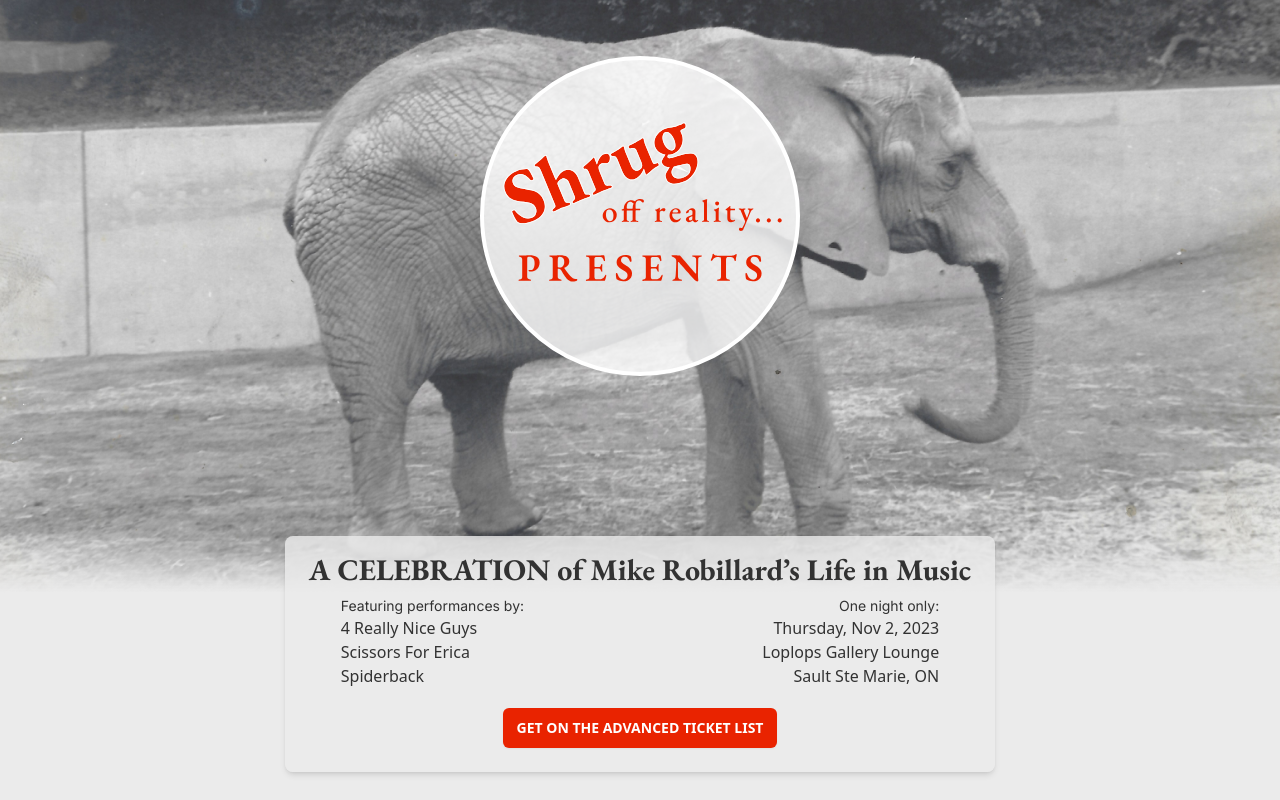
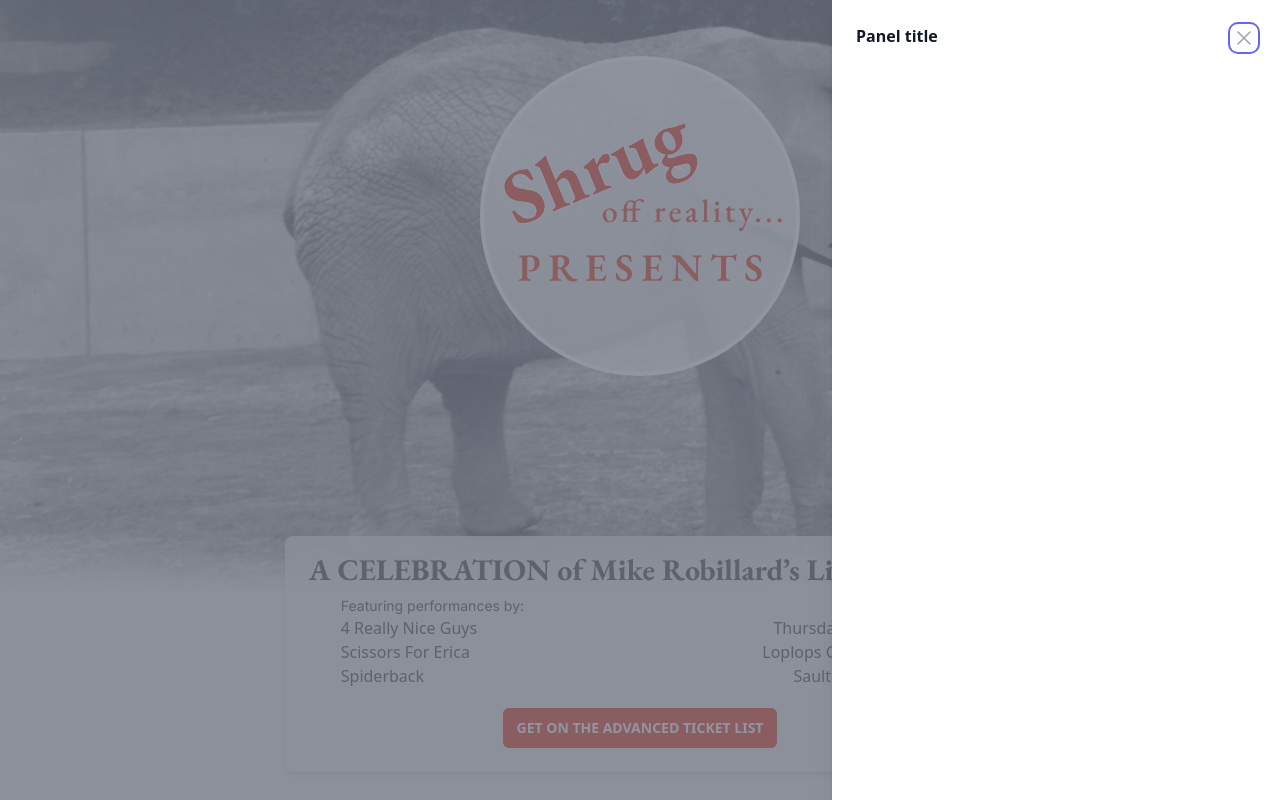
Before and after one commit to widgetapps/shrug-tribute, a Next.js app: page / in a window 1280 px wide. Both pictures are taken after a click on the button "GET ON THE ADVANCED TICKET LIST". Built offline with nearby package versions, Linux system fonts and the light colour scheme.

Commit message:
Got the slide-over working.

```diff
--- a/package.json
+++ b/package.json
@@ -9,6 +9,8 @@
     "lint": "next lint"
   },
   "dependencies": {
+    "@headlessui/react": "^1.7.13",
+    "@heroicons/react": "^2.0.17",
     "@types/node": "18.15.11",
     "@types/react": "18.0.34",
     "@types/react-dom": "18.0.11",
--- /dev/null
+++ b/src/components/subscribe.tsx
@@ -0,0 +1,65 @@
+import {Fragment} from "react";
+import {Dialog, Transition} from "@headlessui/react";
+import {XMarkIcon} from "@heroicons/react/24/outline";
+
+// @ts-ignore
+export default function Subscribe({open, setOpen}) {
+
+    return (
+        <Transition.Root show={open} as={Fragment}>
+            <Dialog as="div" className="relative z-10" onClose={setOpen}>
+                <Transition.Child
+                    as={Fragment}
+                    enter="ease-in-out duration-500"
+                    enterFrom="opacity-0"
+                    enterTo="opacity-100"
+                    leave="ease-in-out duration-500"
+                    leaveFrom="opacity-100"
+                    leaveTo="opacity-0"
+                    >
+                    <div className="fixed inset-0 bg-gray-500 bg-opacity-75 transition-opacity" />
+                </Transition.Child>
+
+                <div className="fixed inset-0 overflow-hidden">
+                    <div className="absolute inset-0 overflow-hidden">
+                        <div className="pointer-events-none fixed inset-y-0 right-0 flex max-w-full pl-10">
+                            <Transition.Child
+                                as={Fragment}
+                                enter="transform transition ease-in-out duration-500 sm:duration-700"
+                                enterFrom="translate-x-full"
+                                enterTo="translate-x-0"
+                                leave="transform transition ease-in-out duration-500 sm:duration-700"
+                                leaveFrom="translate-x-0"
+                                leaveTo="translate-x-full"
+                            >
+                                <Dialog.Panel className="pointer-events-auto w-screen max-w-md">
+                                    <div className="flex h-full flex-col overflow-y-scroll bg-white py-6 shadow-xl">
+                                        <div className="px-4 sm:px-6">
+                                            <div className="flex items-start justify-between">
+                                                <Dialog.Title className="text-base font-semibold leading-6 text-gray-900">
+                                                    Panel title
+                                                </Dialog.Title>
+                                                <div className="ml-3 flex h-7 items-center">
+                                                    <button
+                                                        type="button"
+                                                        className="rounded-md bg-white text-gray-400 hover:text-gray-500 focus:outline-none focus:ring-2 focus:ring-indigo-500 focus:ring-offset-2"
+                                                        onClick={() => setOpen(false)}
+                                                    >
+                                                        <span className="sr-only">Close panel</span>
+                                                        <XMarkIcon className="h-6 w-6" aria-hidden="true" />
+                                                    </button>
+                                                </div>
+                                            </div>
+                                        </div>
+                                        <div className="relative mt-6 flex-1 px-4 sm:px-6">{/* Your content */}</div>
+                                    </div>
+                                </Dialog.Panel>
+                            </Transition.Child>
+                        </div>
+                    </div>
+                </div>
+
+            </Dialog>
+        </Transition.Root>
+    )
+}
--- a/src/pages/index.tsx
+++ b/src/pages/index.tsx
@@ -1,11 +1,19 @@
 import Image from 'next/image'
 import {EB_Garamond, Inter} from 'next/font/google'
+import Subscribe from "../components/subscribe"
+import {useState} from "react";
 
 const inter = Inter({ subsets: ['latin'] })
 const ebgaramond = EB_Garamond({subsets: ['latin']})
 
 export default function Home() {
+    const [open, setOpen] = useState(false)
+
     return (
+        <div>
+            <Subscribe
+            open={open}
+            setOpen={setOpen} />
         <main className="flex min-h-screen flex-col items-center justify-between bg-photo-elephant bg-top-elephant sm:bg-top-elephant-sm bg-cover-elephant sm:bg-cover-elephant-md md:bg-cover bg-no-repeat">
             <div className="w-full pt-14 flex flex-col items-center justify-center">
                 <div className="relative w-56 h-56 sm:w-64 sm:h-64 md:w-72 md:h-72 lg:w-80 lg:h-80 rounded-full bg-white flex justify-center items-center bg-opacity-80 border-4 border-white">
@@ -42,6 +50,7 @@ export default function Home() {
                     </div>
                     <button
                         type="button"
+                        onClick={() => setOpen(true)}
                         className="rounded-md bg-shrug-red px-3.5 py-2.5 text-sm font-semibold text-white shadow-sm hover:bg-shrug-red-400 focus-visible:outline focus-visible:outline-2 focus-visible:outline-offset-2 focus-visible:outline-indigo-600"
                     >
                         GET ON THE ADVANCED TICKET LIST
@@ -49,5 +58,6 @@ export default function Home() {
                 </div>
             </div>
         </main>
+        </div>
     )
 }
```
Also changed, not shown: 1 other file (tests, documents, lock files or other folders).
